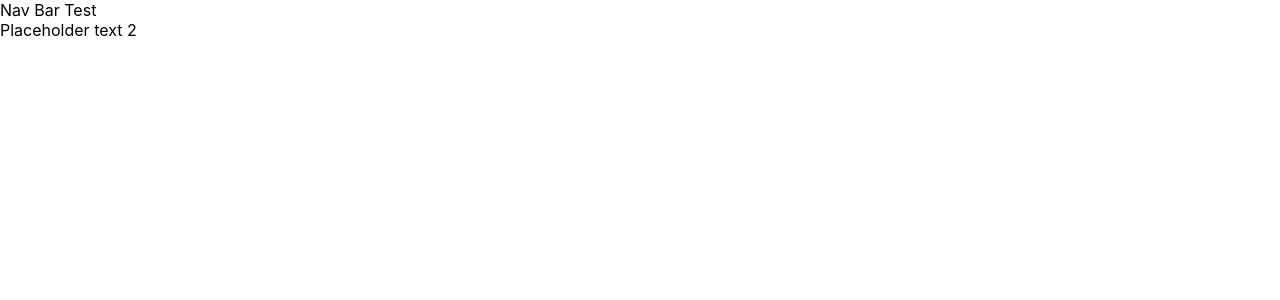
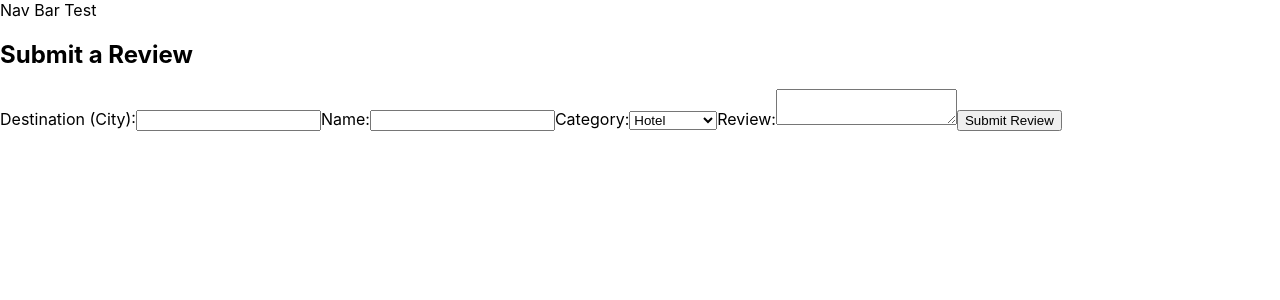
Before and after one commit to shoemjoh/react-review-app-project, a React (Create React App) app: page / in a window 1280 px wide. Shown: the top 300 px of the page. Built offline with nearby package versions, Linux system fonts and the light colour scheme.

Commit message:
working nav bar

```diff
--- /dev/null
+++ b/db.json
@@ -0,0 +1,11 @@
+{
+  "reviews": [
+    {
+      "id": "391d",
+      "destination": "Paris",
+      "name": "John",
+      "category": "",
+      "review": "beautiful"
+    }
+  ]
+}
--- a/src/components/ReviewForm.js
+++ b/src/components/ReviewForm.js
@@ -17,7 +17,7 @@ const ReviewForm = (addReview) => {
         setFormData(
             {
                 ...formData,
-                [event.target.name]: event.target.value
+                [e.target.name]: e.target.value
             }
         )
     }
--- a/src/pages/Home.js
+++ b/src/pages/Home.js
@@ -1,11 +1,19 @@
-import React from 'react'
+import ReviewForm from '../components/ReviewForm';
+import { useState } from 'react';
 
-const Home = () => {
+function Home() {
+    const [reviews, setReviews] = useState([]);
+
+    function addReview(newReview) {
+        setReviews([...reviews, newReview]);
+    }
+
     return (
         <div>
-            Placeholder text 2
+            <h2>Submit a Review</h2>
+            <ReviewForm addReview={addReview} />
         </div>
-    )
+    );
 }
 
-export default Home
+export default Home;
```
